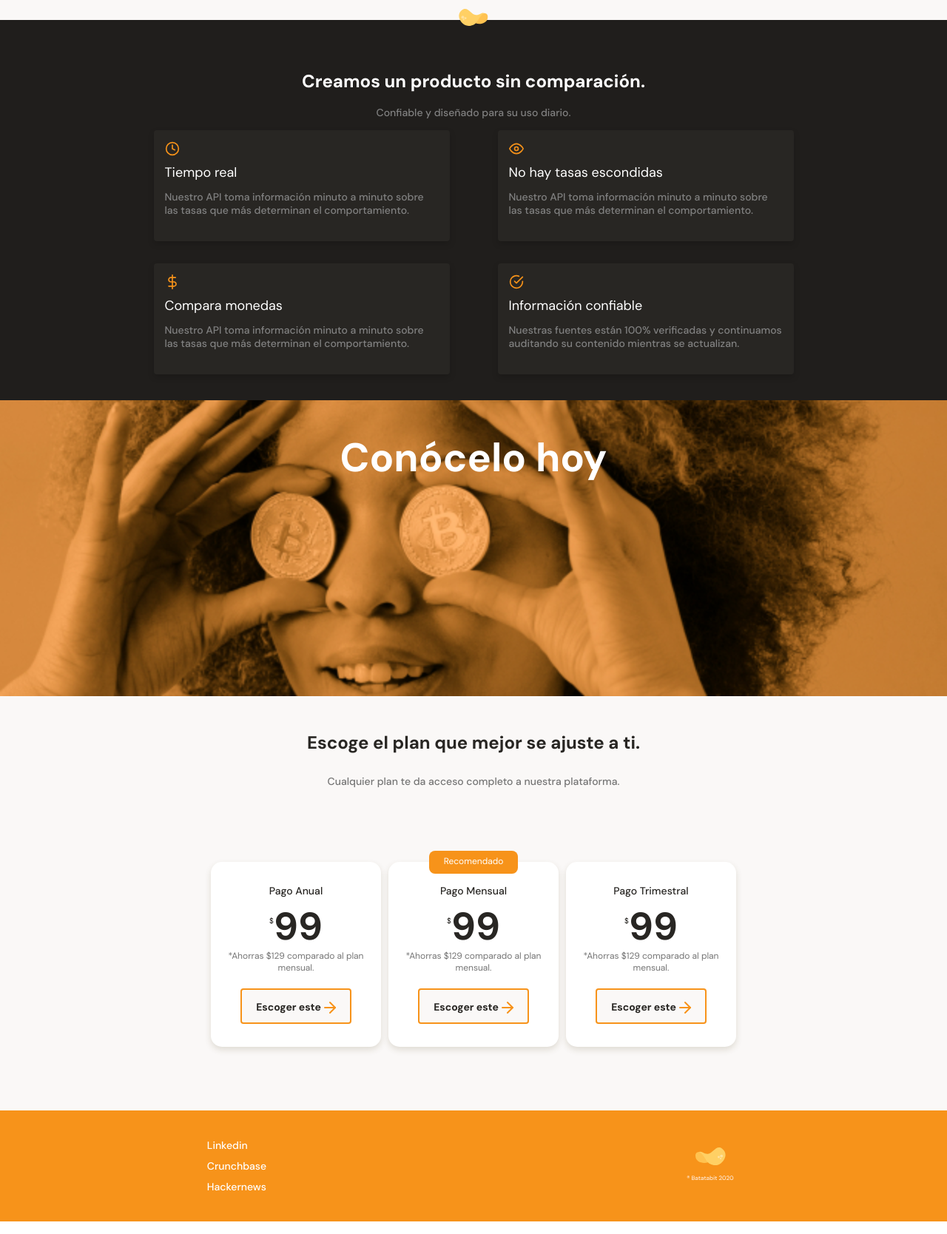
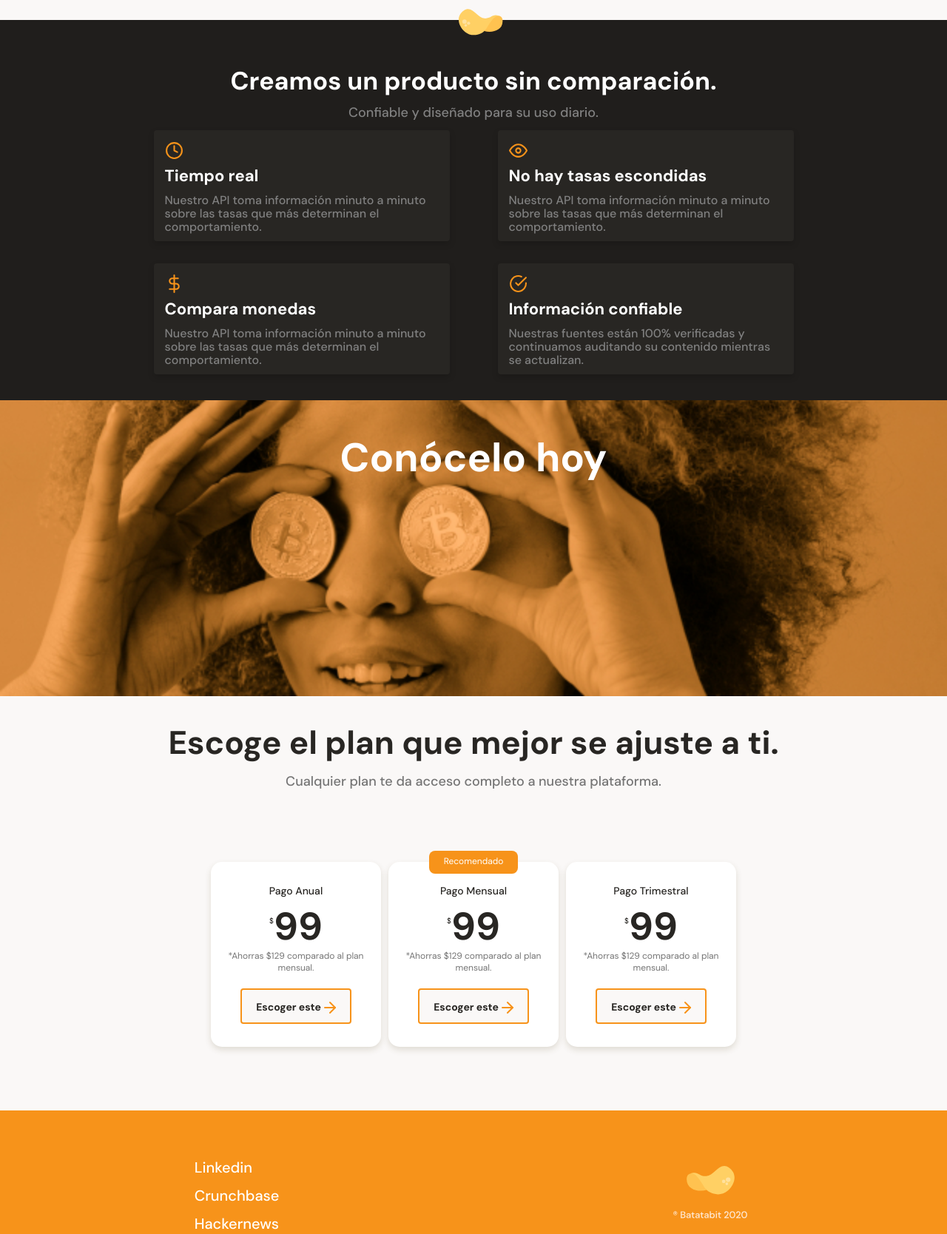
Before and after one commit to amaurysg/mobile-first-batatabit, a plain HTML site: page index.html in a window 1280 px wide. Shown: the part 1132-2800 px from the top of the page at 74% size. Drawn offline with Linux system fonts and the light colour scheme.

Commit message:
++responsive

```diff
--- a/css/tablet.css
+++ b/css/tablet.css
@@ -1,3 +1,11 @@
+header img {
+  width: 200px;
+  height: 60px;
+  margin-top: 30px;
+}
+.header--tittle-container {
+  margin-top: 20px;
+}
 .header--tittle-container h1 {
   font-size: 5.4rem;
   line-height: 4.6rem;
@@ -16,6 +24,27 @@
   gap: 30px;
   overflow-x: initial;
 }
+.product-detail-tittle h2 {
+  font-size: 3.4rem;
+}
+.product-detail-tittle p {
+  font-size: 1.8rem;
+}
+.product--card--tittle {
+  font-size: 2.2rem;
+  font-weight: bold;
+}
+.product--card--body {
+  font-size: 1.6rem;
+}
+.icon-snack {
+  height: 60px;
+  width: 60px;
+}
+.product-detail--card .icon-card {
+  height: 25px;
+  width: 25px;
+}
 .product-cards--container {
   display: flex;
   flex-wrap: wrap;
@@ -25,10 +54,28 @@
 .bitcoin-img-container h2 {
   font-size: 5.4rem;
 }
-.actuallity {
-  font-size: 1.4rem;
+.planes--tittle h2 {
+  font-size: 4.4rem;
 }
+.planes--tittle p {
+  font-size: 1.8rem;
+}
+
 .planes-container--slider {
   justify-content: center;
   overflow-x: initial;
 }
+
+footer {
+  height: 230px;
+}
+
+footer .left ul {
+  font-size: 2rem;
+}
+.left li {
+  margin: 20px 0;
+}
+.right img {
+  height: 80px;
+}
--- a/styles.css
+++ b/styles.css
@@ -35,7 +35,7 @@
 html {
   font-size: 62.5%;
   font-family: var(--font-sans);
-  scroll-behavior: smooth;
+  scroll-behavior:smooth;
 }
 header {
   position: relative;
@@ -152,7 +152,7 @@ main {
 }
 
 .main-currency-table {
-    width: 70%;
+    width: 50%;
     min-width: 235px;
     max-width: 500px;
     /* height: 360px; */
@@ -164,6 +164,8 @@ main {
     display: flex;
     gap: 3px;
     overflow-x: scroll;
+    overscroll-behavior-x: contain;
+    scroll-snap-type: x proximity;
 }
 .main-currency-table1,
 .main-currency-table2 {
```
